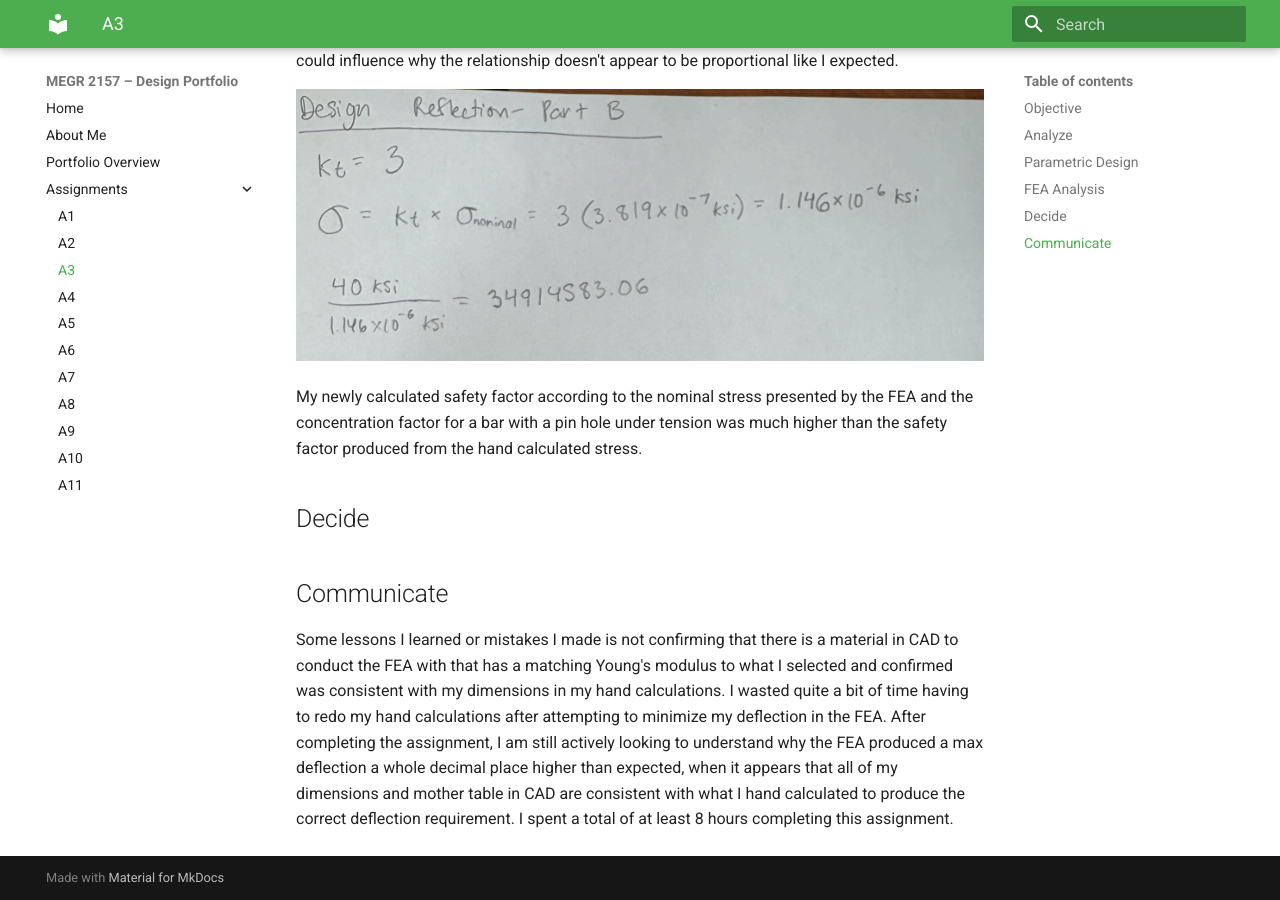
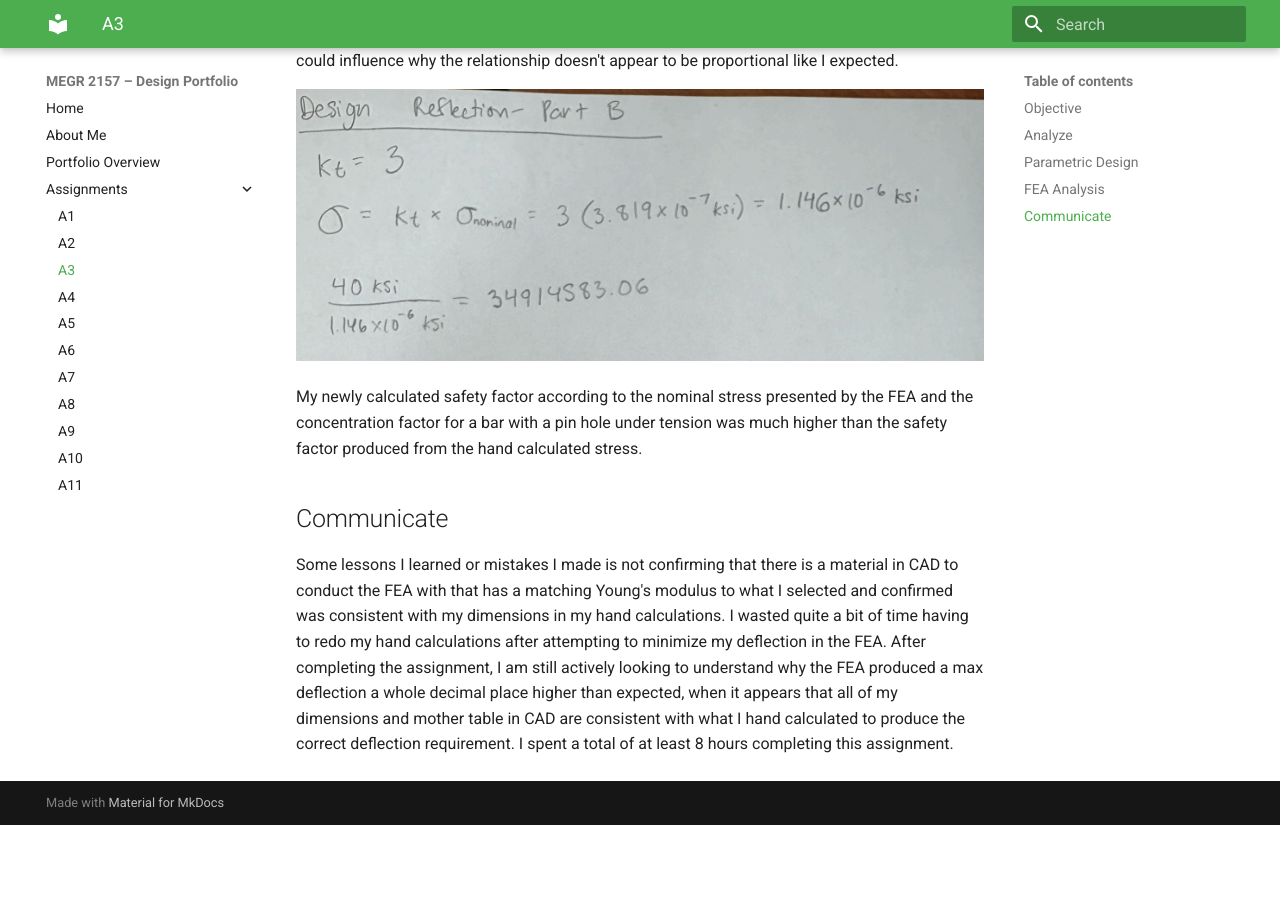
Before and after one commit to apaciore/megr2156-portfolio, an MkDocs documentation site: the page built from docs/assignments/A03/index.md, in a window 1280 px wide and 900 px high, scrolled down 4643 px. Built offline with MkDocs 1.6.1 and Material for MkDocs 9.7.7, drawn with Linux system fonts in a browser that asks for light colours; after the commit the page ends 5468 px from its top, so only the background shows below that.

Commit message:
Revise index.md by removing 'Decide' section
Removed the 'Decide' section and added reflections on lessons learned during the assignment.

```diff
--- a/docs/assignments/A03/index.md
+++ b/docs/assignments/A03/index.md
@@ -34,8 +34,6 @@ My max stress was much lower than the maximum allowed stress for aluminum accord
 
 My newly calculated safety factor according to the nominal stress presented by the FEA and the concentration factor for a bar with a pin hole under tension was much higher than the safety factor produced from the hand calculated stress.
 
-## Decide
-
 
 ## Communicate
 
```
